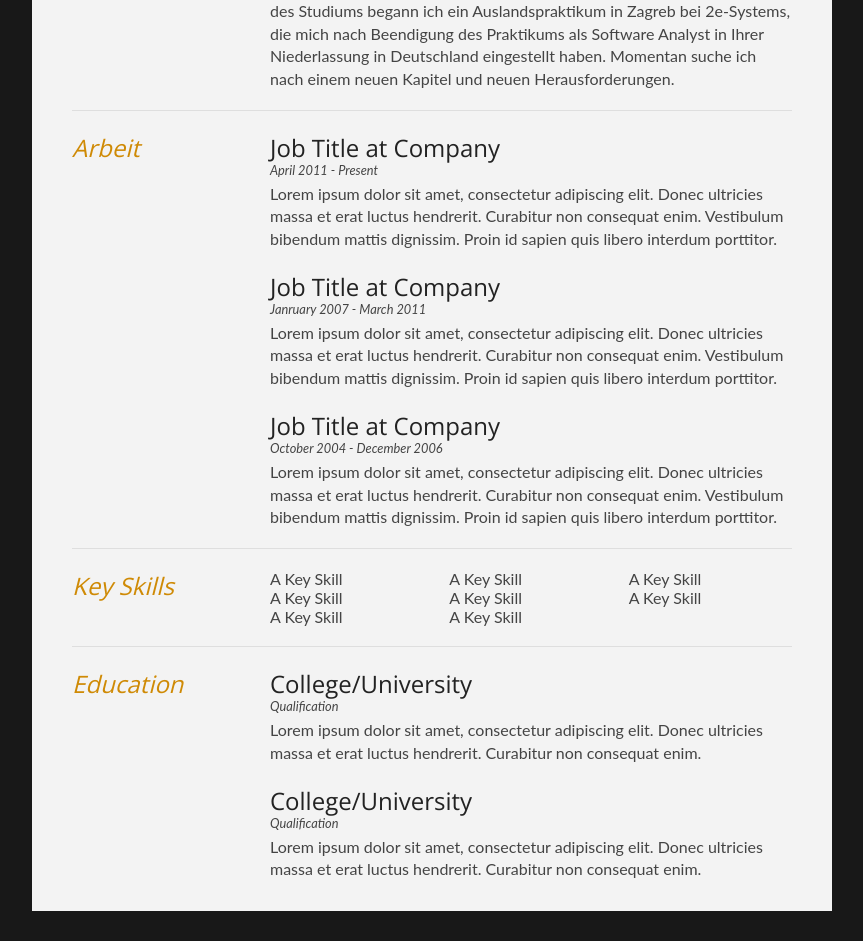
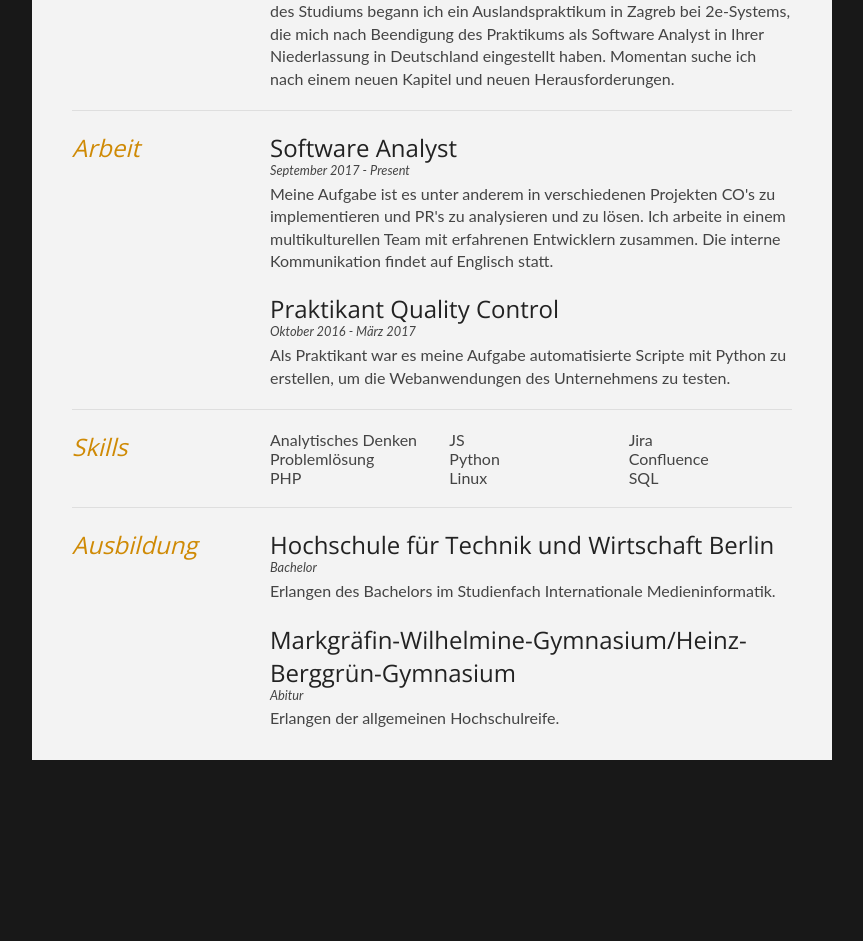
Before and after one commit to floriandietsch/floriandietsch.github.io, a plain HTML site: page index.html in a window 1280 px wide. Shown: the part 485-1426 px from the top of the page, without its empty margins (208-1071 px from the left). After the commit the page ends 1275 px from the top, so only its background shows below. Drawn offline with nearby package versions, Linux system fonts and the light colour scheme.

Commit message:
Update cv

```diff
--- a/index.html
+++ b/index.html
@@ -60,22 +60,18 @@
 
 			<div class="sectionContent">
 				<article>
-					<h2>Job Title at Company</h2>
-					<p class="subDetails">April 2011 - Present</p>
-					<p>Lorem ipsum dolor sit amet, consectetur adipiscing elit. Donec ultricies massa et erat luctus hendrerit. Curabitur non consequat enim. Vestibulum bibendum mattis dignissim. Proin id sapien quis libero interdum porttitor.</p>
+					<h2>Software Analyst</h2>
+					<p class="subDetails">September 2017 - Present</p>
+					<p>Meine Aufgabe ist es unter anderem in verschiedenen Projekten CO's zu implementieren und PR's zu analysieren und zu lösen. Ich arbeite in einem multikulturellen Team mit erfahrenen
+					Entwicklern zusammen. Die interne Kommunikation findet auf Englisch statt.</p>
 				</article>
 
 				<article>
-					<h2>Job Title at Company</h2>
-					<p class="subDetails">Janruary 2007 - March 2011</p>
-					<p>Lorem ipsum dolor sit amet, consectetur adipiscing elit. Donec ultricies massa et erat luctus hendrerit. Curabitur non consequat enim. Vestibulum bibendum mattis dignissim. Proin id sapien quis libero interdum porttitor.</p>
+					<h2>Praktikant Quality Control</h2>
+					<p class="subDetails">Oktober 2016 - März 2017</p>
+					<p>Als Praktikant war es meine Aufgabe automatisierte Scripte mit Python zu erstellen, um die Webanwendungen des Unternehmens zu testen.</p>
 				</article>
 
-				<article>
-					<h2>Job Title at Company</h2>
-					<p class="subDetails">October 2004 - December 2006</p>
-					<p>Lorem ipsum dolor sit amet, consectetur adipiscing elit. Donec ultricies massa et erat luctus hendrerit. Curabitur non consequat enim. Vestibulum bibendum mattis dignissim. Proin id sapien quis libero interdum porttitor.</p>
-				</article>
 			</div>
 			<div class="clear"></div>
 		</section>
@@ -83,19 +79,20 @@
 
 		<section>
 			<div class="sectionTitle">
-				<h1>Key Skills</h1>
+				<h1>Skills</h1>
 			</div>
 
 			<div class="sectionContent">
 				<ul class="keySkills">
-					<li>A Key Skill</li>
-					<li>A Key Skill</li>
-					<li>A Key Skill</li>
-					<li>A Key Skill</li>
-					<li>A Key Skill</li>
-					<li>A Key Skill</li>
-					<li>A Key Skill</li>
-					<li>A Key Skill</li>
+					<li>Analytisches Denken</li>
+					<li>Problemlösung</li>
+					<li>PHP</li>
+					<li>JS</li>
+					<li>Python</li>
+					<li>Linux</li>
+					<li>Jira</li>
+					<li>Confluence</li>
+					<li>SQL</li>
 				</ul>
 			</div>
 			<div class="clear"></div>
@@ -104,20 +101,20 @@
 
 		<section>
 			<div class="sectionTitle">
-				<h1>Education</h1>
+				<h1>Ausbildung</h1>
 			</div>
 
 			<div class="sectionContent">
 				<article>
-					<h2>College/University</h2>
-					<p class="subDetails">Qualification</p>
-					<p>Lorem ipsum dolor sit amet, consectetur adipiscing elit. Donec ultricies massa et erat luctus hendrerit. Curabitur non consequat enim.</p>
+					<h2>Hochschule für Technik und Wirtschaft Berlin</h2>
+					<p class="subDetails">Bachelor</p>
+					<p>Erlangen des Bachelors im Studienfach Internationale Medieninformatik.</p>
 				</article>
 
 				<article>
-					<h2>College/University</h2>
-					<p class="subDetails">Qualification</p>
-					<p>Lorem ipsum dolor sit amet, consectetur adipiscing elit. Donec ultricies massa et erat luctus hendrerit. Curabitur non consequat enim.</p>
+					<h2>Markgräfin-Wilhelmine-Gymnasium/Heinz-Berggrün-Gymnasium</h2>
+					<p class="subDetails">Abitur</p>
+					<p>Erlangen der allgemeinen Hochschulreife.</p>
 				</article>
 			</div>
 			<div class="clear"></div>
```
